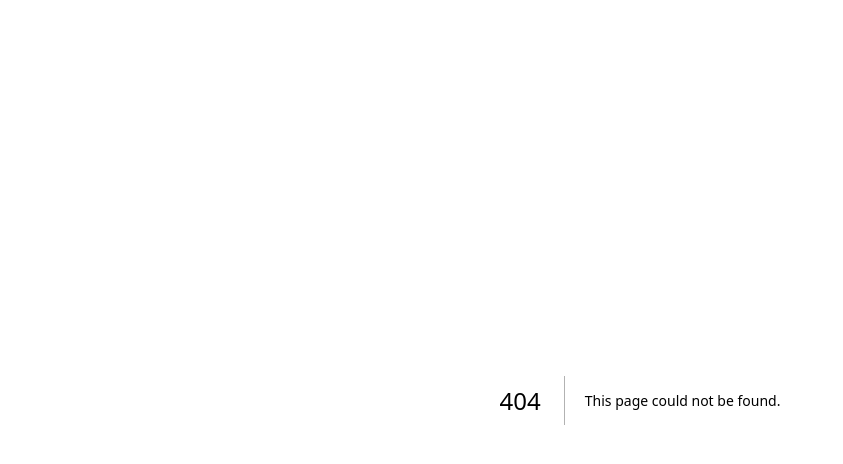
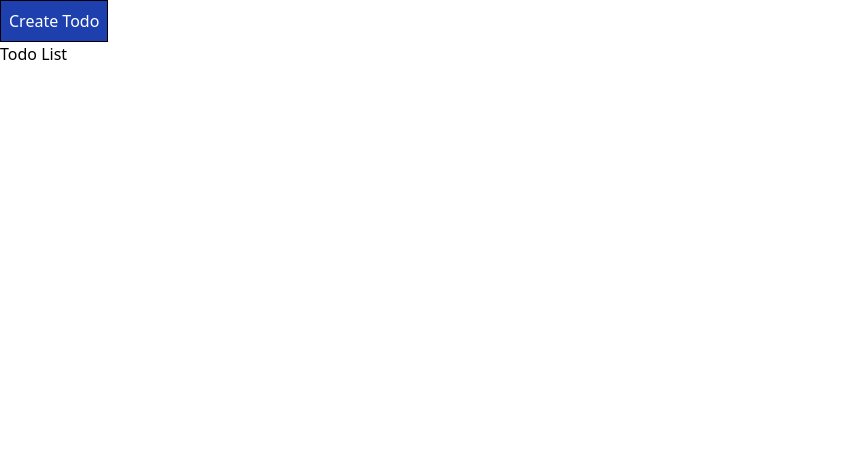
Before and after one commit to prachisinghsb/Test-Repo, a Next.js app: page /todo in a window 1280 px wide. Before the commit this address had no page. Shown: the top 464 px of the page, without its empty margins (0-843 px from the left). Built offline with nearby package versions, Linux system fonts and the light colour scheme.

Commit message:
react Tanstack queries

```diff
--- a/package.json
+++ b/package.json
@@ -11,12 +11,14 @@
   "dependencies": {
     "@hookform/resolvers": "^2.9.10",
     "@next/font": "13.1.5",
+    "@tanstack/react-query": "^4.23.0",
     "@types/node": "18.11.18",
     "@types/react": "18.0.27",
     "@types/react-dom": "18.0.10",
     "axios": "^1.2.3",
     "eslint": "8.32.0",
     "eslint-config-next": "13.1.5",
+    "json-server": "^0.17.1",
     "next": "13.1.5",
     "prettier": "^2.8.3",
     "react": "18.2.0",
--- /dev/null
+++ b/pages/query/index.tsx
@@ -0,0 +1,41 @@
+import { QueryClient, QueryClientProvider, useQuery} from '@tanstack/react-query'
+import axios from "axios";
+
+const queryClient = new QueryClient()
+
+export default function App() {
+    return (
+        <QueryClientProvider client={queryClient}>
+            <Query />
+        </QueryClientProvider>
+    )
+}
+
+function Query() {
+
+    const { isLoading, error, data } = useQuery({
+        queryKey: ['products'],
+        queryFn: () =>
+           axios.get("https://fakestoreapi.com/products").then((res)=> res.data)
+    })
+
+    console.log("data",data)
+
+    if (isLoading) return 'Loading...'
+
+    if (error) return 'An error has occurred: ' + error.message
+
+    return (
+        <div>
+            <h1>Products Data</h1>
+            {data.map((products:any)=>(
+                <div className="border border-black p-4 m-12 bg-red-100" >
+                    <p>{products.title}</p>
+                    <p>{products?.description}</p>
+                    <p>{products?.price}</p>
+                    <p>{products?.category}</p>
+                </div>
+            ))}
+        </div>
+    )
+}
--- /dev/null
+++ b/pages/todo/index.tsx
@@ -0,0 +1,123 @@
+import {QueryClient, useMutation ,QueryClientProvider } from "@tanstack/react-query";
+import axios from "axios";
+
+
+const queryClient = new QueryClient()
+export default function App() {
+    return (
+        <QueryClientProvider client={queryClient}>
+            <Todos />
+        </QueryClientProvider>
+    )
+}
+
+function Todos() {
+
+    const mutation = useMutation({
+
+        mutationFn: (newTodo : string) => {
+            return axios.post('/todo', newTodo)
+        },
+    })
+
+    console.log("mutation:",mutation?.variables)
+
+    return (
+        <div>
+            {mutation.isLoading ? (
+                'Adding todo...'
+            ) : (
+                <>
+                    {mutation.isError ? (
+                        <div className="text-red-600" >An error occurred: {mutation?.error?.message}</div>
+                    ) : null}
+
+                    {mutation.isSuccess ?
+                        <div className="text-green-600">Todo added! - {mutation?.variables?.title}</div> : null
+                    }
+
+                    <button className="border border-black m-auto bg-blue-800 text-white p-2"
+                        onClick={() => {
+                            mutation.mutate({ id: new Date(), title: 'Breakfast Done' })
+                        }}
+                    >
+                        Create Todo
+                    </button>
+                </>
+            )}
+
+            <div>
+                <h1>Todo List</h1>
+
+
+            </div>
+        </div>
+
+    )
+}
+
+
+
+
+
+
+
+
+// import {QueryClient, QueryClientProvider, useMutation, useQuery, useQueryClient} from "@tanstack/react-query";
+// import axios from "axios";
+//
+//
+//
+// const queryClient = new QueryClient()
+// export default function App() {
+//     return (
+//         <QueryClientProvider client={queryClient}>
+//             <Todos />
+//         </QueryClientProvider>
+//     )
+// }
+//
+// function Todos(){
+//
+//     const queryClient = useQueryClient()
+//     const query = useQuery({
+//         queryKey: ["todos"],
+//         queryFn: () => {
+//             axios.get("http://localhost:8080/todo").then((res) => res.data)
+//         }
+//     })
+//
+//     const mutation = useMutation({
+//         mutationFn: () =>{
+//             queryFn: () => {
+//                 axios.post("http://localhost:8080/todo")
+//             }
+//         },
+//         onSuccess: () => {
+//             queryClient.invalidateQueries({ queryKey: ['todos'] })
+//         },
+//     })
+//
+//     return (
+//         <div>
+//             <ul>
+//                 {query.data?.map((todo) => (
+//                     <li key={todo.id}>{todo.title}</li>
+//                 ))}
+//             </ul>
+//
+//             <button
+//                 onClick={() => {
+//                     mutation.mutate({
+//                         id: Date.now(),
+//                         title: 'Do Laundry',
+//                     })
+//                 }}
+//             >
+//                 Add Todo
+//             </button>
+//         </div>
+//     )
+//
+// }
+//
```
Also changed, not shown: 1 other file (tests, documents, lock files or other folders).
